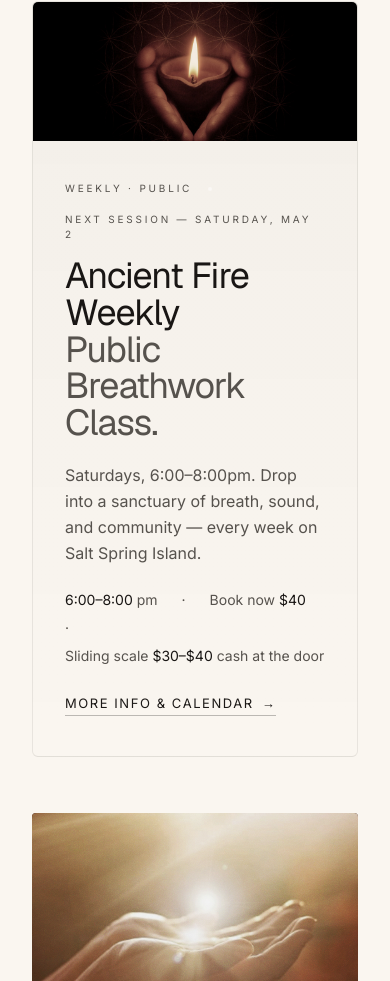
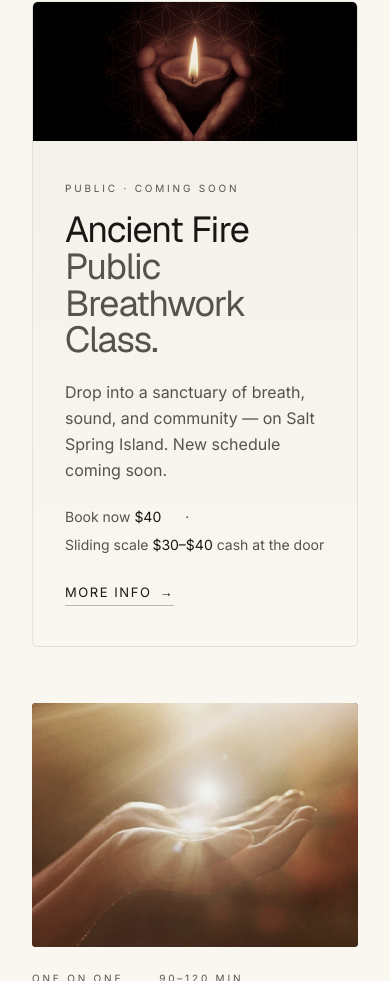
Before and after one commit to claytongreg/ancientfire, a plain HTML site: page offerings.html in a window 390 px wide. Shown: the part 909-1890 px from the top of the page. Drawn offline with nearby package versions, Linux system fonts and the light colour scheme.

Commit message:
Change weekly class to coming soon, remove Saturday 6-8pm schedule
- Remove all Saturday/6-8pm references from offerings, space, and home pages
- Replace weekly class with "coming soon" placeholder
- Remove dynamic Saturday calendar generator JS
- Drop "by invitation" from home page CTA heading

Co-Authored-By: Claude Opus 4.6 <noreply@anthropic.com>

```diff
--- a/offerings.html
+++ b/offerings.html
@@ -758,7 +758,7 @@
             Sessions
           </h2>
         </div>
-        <div class="hidden md:block text-xs meta-label">Weekly class + private sessions</div>
+        <div class="hidden md:block text-xs meta-label">Group class + private sessions</div>
       </div>
 
             <!-- FEATURED: WEEKLY CLASS -->
@@ -768,26 +768,22 @@
         </div>
         <div class="featured-body">
           <div class="flex items-center gap-4 mb-4 flex-wrap">
-            <span class="meta-label">Weekly · Public</span>
-            <span class="disc"></span>
-            <span class="meta-label" id="next-session-label">Next session — Saturday</span>
+            <span class="meta-label">Public · Coming Soon</span>
           </div>
           <h3 class="font-display text-4xl sm:text-5xl md:text-6xl text-foreground mb-5"
               style="font-family: 'Geist', sans-serif; letter-spacing: -1px; line-height: 1.02;">
-            Ancient Fire Weekly<br/>
+            Ancient Fire<br/>
             <em class="not-italic text-muted-foreground">Public Breathwork Class.</em>
           </h3>
           <p class="max-w-xl text-muted-foreground text-base sm:text-lg leading-relaxed mb-6">
-            Saturdays, 6:00–8:00pm. Drop into a sanctuary of breath, sound, and community — every week on Salt Spring Island.
+            Drop into a sanctuary of breath, sound, and community — on Salt Spring Island. New schedule coming soon.
           </p>
           <div class="flex flex-wrap gap-x-6 gap-y-2 mb-6 text-sm text-muted-foreground">
-            <span><span class="text-foreground">6:00–8:00</span> pm</span>
-            <span>·</span>
             <span>Book now <span class="text-foreground">$40</span></span>
             <span>·</span>
             <span>Sliding scale <span class="text-foreground">$30–$40</span> cash at the door</span>
           </div>
-          <span class="arrow-link">More Info &amp; Calendar <span class="arrow">→</span></span>
+          <span class="arrow-link">More Info <span class="arrow">→</span></span>
         </div>
       </a>
 
@@ -980,11 +976,11 @@
   (function(){
     const OFFERINGS = {
       group: {
-        eyebrow: "Weekly · Public Class",
-        title: "Ancient Fire Weekly<br/><em class='not-italic text-muted-foreground'>Public Breathwork Class.</em>",
+        eyebrow: "Public · Coming Soon",
+        title: "Ancient Fire<br/><em class='not-italic text-muted-foreground'>Public Breathwork Class.</em>",
         img: "images/group-flame.jpg",
         meta: [
-          { label: "When",     value: "Saturdays &middot; 6:00&ndash;8:00 pm" },
+          { label: "When",     value: "New schedule coming soon" },
           { label: "Where",    value: "108 Walker Hook Road<br/>Salt Spring Island, BC" },
           { label: "Offering", value: "Book now $40 &middot; Sliding scale $30&ndash;$40 cash at the door. Space is limited — please arrive early." }
         ],
@@ -1117,60 +1113,10 @@
 
 
     // --- Upcoming Sessions ---
-    // Compute next 6 Saturdays at 6-8pm from today. Each row has placeholder
-    // eventbrite URL and a "reserve" action. Replace URLs when events go live.
-    function nextSaturdays(n) {
-      const out = [];
-      const now = new Date();
-      // Find next Saturday (including today if today IS Saturday & before 6pm)
-      let d = new Date(now.getFullYear(), now.getMonth(), now.getDate());
-      const dow = d.getDay(); // 0=Sun, 6=Sat
-      let diff = (6 - dow + 7) % 7;
-      if (diff === 0) {
-        // today is Saturday — if it's already past 6pm, push to next week
-        if (now.getHours() >= 20) diff = 7;
-      }
-      d.setDate(d.getDate() + diff);
-      for (let i = 0; i < n; i++) {
-        out.push(new Date(d));
-        d.setDate(d.getDate() + 7);
-      }
-      return out;
+    function buildCalendarHTML() {
+      return `<h3 class="section-title">Upcoming Sessions</h3>
+        <p class="af-cal-note">New schedule coming soon. Reach out to reserve your space.</p>`;
     }
-    function formatSessionDate(d) {
-      const months = ['Jan','Feb','Mar','Apr','May','Jun','Jul','Aug','Sep','Oct','Nov','Dec'];
-      return months[d.getMonth()] + ' ' + d.getDate();
-    }
-    function buildCalendarHTML() {
-      const saturdays = nextSaturdays(6);
-      const rows = saturdays.map(d => {
-        const dateStr = formatSessionDate(d);
-        const ymd = d.getFullYear() + '-' + String(d.getMonth()+1).padStart(2,'0') + '-' + String(d.getDate()).padStart(2,'0');
-        return `
-          <div class="session-row">
-            <div>
-              <div class="session-date">${dateStr}</div>
-              <div class="session-day">Saturday · 6–8 pm</div>
-            </div>
-            <a class="session-reserve" href="/reach-us">Reserve my space</a>
-            <a class="session-book" href="https://www.eventbrite.com/o/ancient-fire" target="_blank" rel="noopener">
-              Book Now <span aria-hidden="true">→</span>
-            </a>
-          </div>
-        `;
-      }).join('');
-      return `<h3 class="section-title">Upcoming Sessions</h3>
-        <div class="af-calendar">${rows}</div>
-        <p class="af-cal-note">Tickets via Eventbrite. Or reserve your space directly and pay cash at the door.</p>`;
-    }
-
-    // Update the "next session" label on the featured card
-    (function updateNextSessionLabel(){
-      const el = document.getElementById('next-session-label');
-      if (!el) return;
-      const next = nextSaturdays(1)[0];
-      el.textContent = 'Next session — Saturday, ' + formatSessionDate(next);
-    })();
 
     const modal    = document.getElementById('af-modal');
     const modalImg = document.getElementById('af-modal-img');
```
Also changed, not shown: index.html (+1 -1 lines), space.html (+1 -1 lines).
